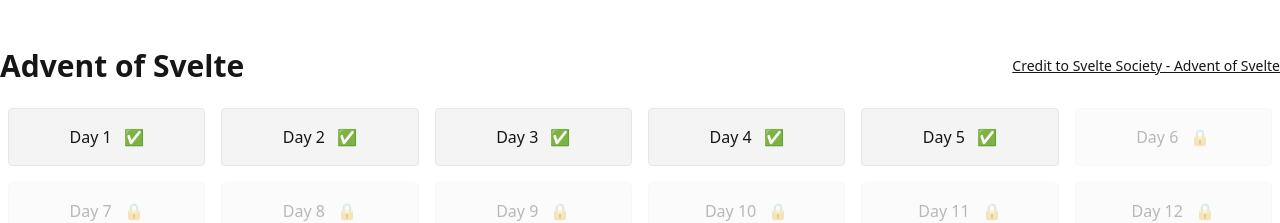
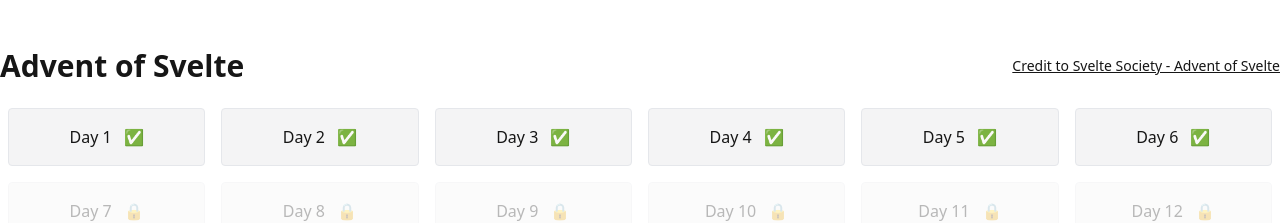
Before and after one commit to nathantipton/advent-of-svelte, a SvelteKit app: page / in a window 1280 px wide. Shown: the top 223 px of the page. Built offline with nearby package versions, Linux system fonts and the light colour scheme.

Commit message:
unlock 6

```diff
--- a/src/routes/+page.svelte
+++ b/src/routes/+page.svelte
@@ -1,5 +1,5 @@
 <script lang="ts">
-  let progress = $state(5);
+  let progress = $state(6);
 </script>
 
 <svelte:head>
```
